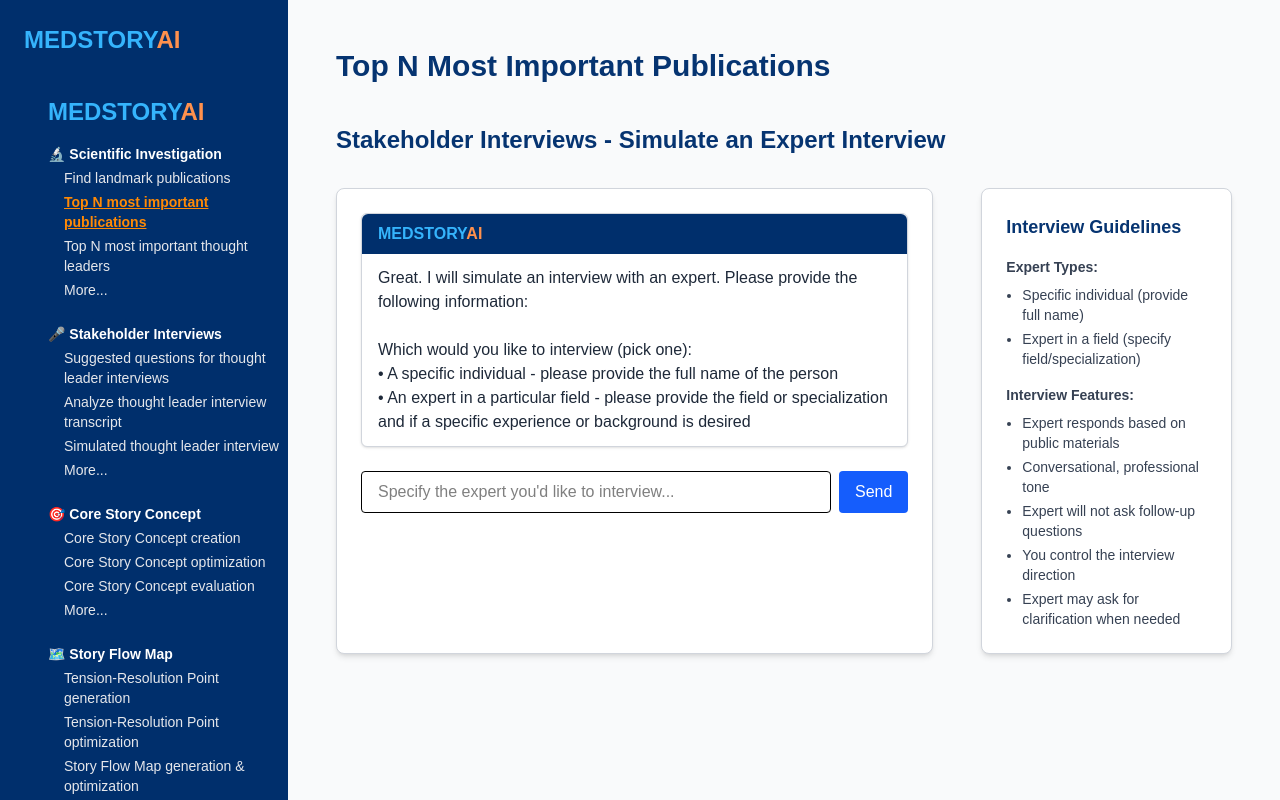
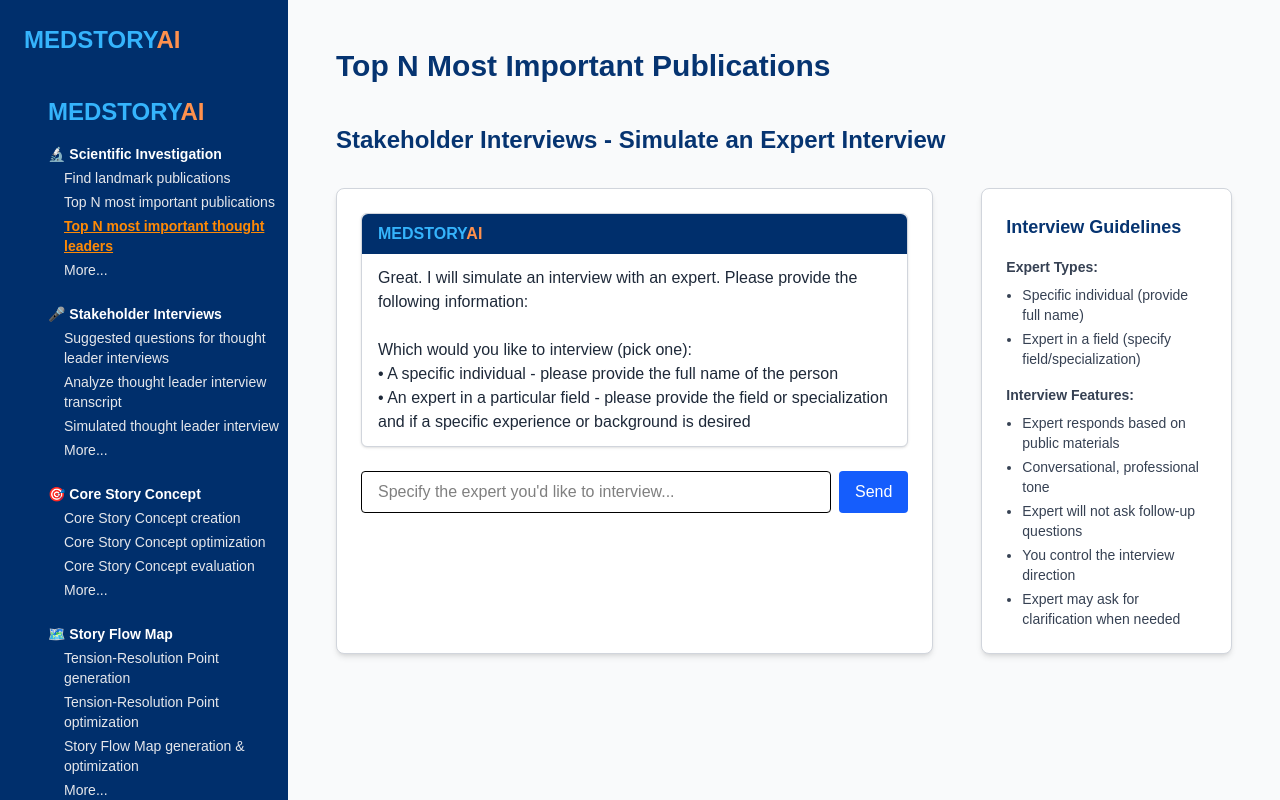
Before and after one commit to jaburnell920/medstory-ai, a Next.js app: page /scientific-investigation/top-publications in a window 1280 px wide. Shown: the top 800 px of the page. Built offline with nearby package versions, Linux system fonts and the light colour scheme.

Commit message:
updated route

```diff
--- a/src/app/SidebarMenu.tsx
+++ b/src/app/SidebarMenu.tsx
@@ -26,11 +26,11 @@
               label: 'Find landmark publications',
             },
             {
-              href: '/scientific-investigation/top-publications',
+              href: '',
               label: 'Top N most important publications',
             },
             {
-              href: '/scientific-investigation/thought-leaders',
+              href: '/scientific-investigation/top-publications',
               label: 'Top N most important thought leaders',
             },
             {
```
